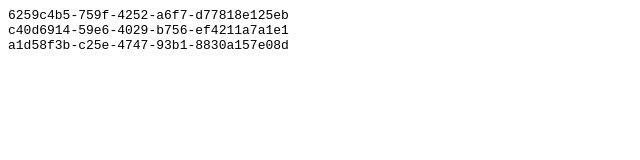
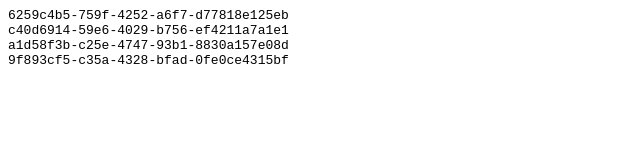
Before and after one commit to Krazzzzymonkey/catalyst-website, a plain HTML site: page capes/users.html in a window 1280 px wide. Shown: the whole page, without its empty margins (0-640 px from the left). Drawn offline with Linux system fonts and the light colour scheme.

Commit message:
Update users.html

```diff
--- a/capes/users.html
+++ b/capes/users.html
@@ -2,4 +2,5 @@
 6259c4b5-759f-4252-a6f7-d77818e125eb
 c40d6914-59e6-4029-b756-ef4211a7a1e1
 a1d58f3b-c25e-4747-93b1-8830a157e08d
+9f893cf5-c35a-4328-bfad-0fe0ce4315bf
 </pre></body></html>
```
